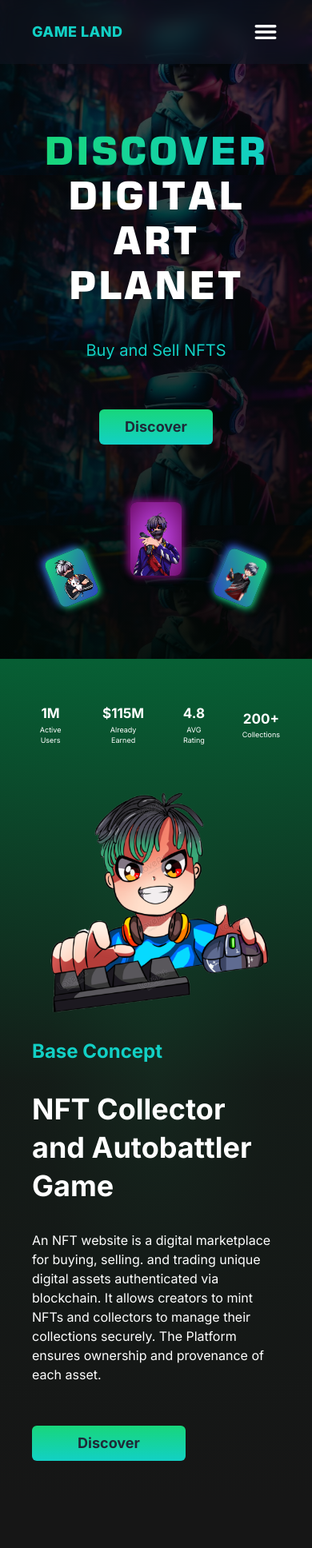
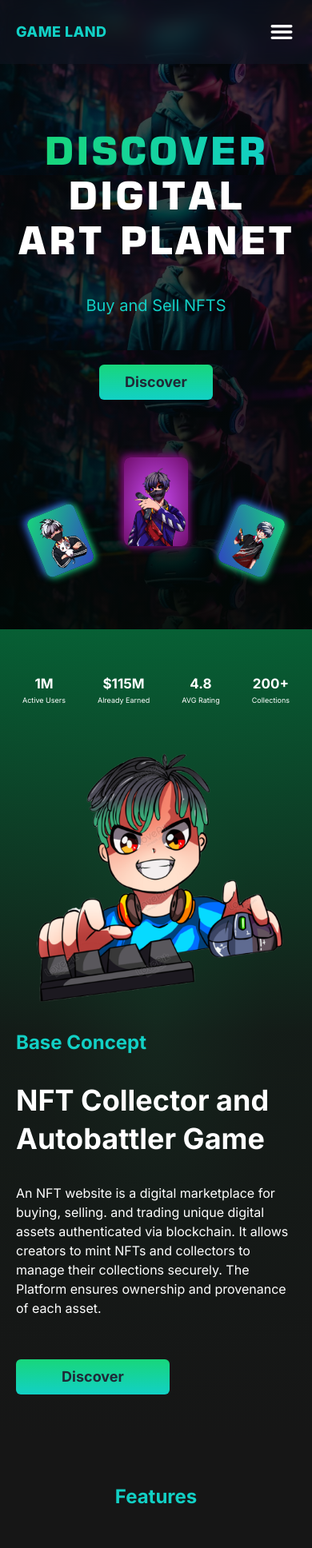
Before and after one commit to eoonayemi/gameland, a Next.js app: page / in a window 390 px wide. Shown: the top 1936 px of the page at 80% size. Built offline with nearby package versions, Linux system fonts and the light colour scheme.

Commit message:
Change the x-axis padding for each section on mobile

```diff
--- a/src/components/footer/index.tsx
+++ b/src/components/footer/index.tsx
@@ -3,7 +3,7 @@ import { Nav } from "../header";
 
 const Footer: React.FC = () => {
   return (
-    <footer className="bg-[#161616] xl:px-28 px-10 py-14 sm:py-10 md:py-20 text-white flex justify-between items-center gap-10 md:gap-20">
+    <footer className="bg-[#161616] xl:px-28 px-5 py-14 sm:py-10 md:py-20 text-white flex justify-between items-center gap-10 md:gap-20">
       <div>Copyright@2024Gameland. All Rights Reserved</div>
       <Nav />
     </footer>
--- a/src/components/header/index.tsx
+++ b/src/components/header/index.tsx
@@ -12,7 +12,7 @@ const Header: React.FC = () => {
   const [mobileNavIsOpen, setMobileNavIsOpen] = useState(false);
   const handleSignUp = () => {};
   return (
-    <header className="flex justify-between items-center bg-[#022422] {bg-transparent} glassmorphism fixed inset-x-0 top-0 text-white xl:px-28 px-10 py-5 h-20 z-40">
+    <header className="flex justify-between items-center bg-[#022422] {bg-transparent} glassmorphism fixed inset-x-0 top-0 text-white xl:px-28 px-5 py-5 h-20 z-40">
       <Logo color="text-[#12D0C5]" />
       <Nav />
       <CustomButton
--- a/src/components/hero/index.tsx
+++ b/src/components/hero/index.tsx
@@ -14,7 +14,7 @@ const Hero: React.FC = () => {
     <section
       className={clsx("bg-[url('/images/hero-bg-img.webp')] bg-contain")}
     >
-      <div className="bg-gradient-to-b from-[#000505]/70 via-[#000505]/75 to-[#010704]/95 xl:px-28 px-10 w-full h-full pb-10 sm:pb-20 md:pb-32 pt-40 md:pt-48 text-white flex flex-col items-center justify-center gap-10">
+      <div className="bg-gradient-to-b from-[#000505]/70 via-[#000505]/75 to-[#010704]/95 xl:px-28 px-5 w-full h-full pb-10 sm:pb-20 md:pb-32 pt-40 md:pt-48 text-white flex flex-col items-center justify-center gap-10">
         <h1
           className={`${squareBold.className} tracking-wider lg:leading-[4.5rem] leading-[3.5rem] text-[3rem] lg:text-6xl text-center font-extrabold uppercase`}
         >
--- a/src/components/sections/BaseConceptSection.tsx
+++ b/src/components/sections/BaseConceptSection.tsx
@@ -5,7 +5,7 @@ import { baseConceptInfo } from "@/constants";
 const BaseConceptSection = () => {
   return (
     <section className="bg-gradient-radial from-[#0e7944] via-[#073820] to-[#062d1a]">
-      <div className="bg-gradient-to-b from-[#076c3bc8] via-[#161616d4] to-[#161616] xl:px-28 px-10 py-14 sm:py-10 md:py-20 text-white flex flex-col justify-center gap-10 md:gap-20">
+      <div className="bg-gradient-to-b from-[#076c3bc8] via-[#161616d4] to-[#161616] xl:px-28 px-5 py-14 sm:py-10 md:py-20 text-white flex flex-col justify-center gap-10 md:gap-20">
         <div className="flex gap-10 sm:gap-16 md:gap-28 lg:gap-36 w-full justify-center items-center">
           {baseConceptInfo.map((item, index) => (
             <InfoContainer key={index} {...item} />
--- a/src/components/sections/BattleSection.tsx
+++ b/src/components/sections/BattleSection.tsx
@@ -3,7 +3,7 @@ import { SectionCard } from "../shared";
 
 const BattleSection = () => {
   return (
-    <section className="bg-[#161616] xl:px-28 px-10 py-14 sm:py-10 md:py-20 text-white flex flex-col justify-center gap-10 md:gap-20">
+    <section className="bg-[#161616] xl:px-28 px-5 py-14 sm:py-10 md:py-20 text-white flex flex-col justify-center gap-10 md:gap-20">
       <SectionCard
         title="Battle"
         subtitle="Fight and Find Rare Creatures with Robot"
--- a/src/components/sections/CallToActionSection.tsx
+++ b/src/components/sections/CallToActionSection.tsx
@@ -3,7 +3,7 @@ import { SectionCard } from "../shared";
 
 const CallToActionSection = () => {
   return (
-    <section className="bg-[#161616] xl:px-28 px-10 py-14 sm:py-10 md:py-20 text-white flex flex-col justify-center items-center gap-10 md:gap-20">
+    <section className="bg-[#161616] xl:px-28 px-5 py-14 sm:py-10 md:py-20 text-white flex flex-col justify-center items-center gap-10 md:gap-20">
       <SectionCard
         subtitle={`Register Now and Play Toka Crypto Game 27 days for Free`}
         description="Increase your power and create the perfect team."
--- a/src/components/sections/ContactAndOthersSection.tsx
+++ b/src/components/sections/ContactAndOthersSection.tsx
@@ -3,7 +3,7 @@ import { ContactCard, InputWithBtn } from "../shared";
 
 const ContactAndOthersSection = () => {
   return (
-    <section className="bg-[#161616] xl:px-28 px-10 py-14 sm:py-10 md:py-20 text-white flex md:grid md:grid-cols-2 flex-col justify-center gap-10 md:flex-row overflow-hidden">
+    <section className="bg-[#161616] xl:px-28 px-5 py-14 sm:py-10 md:py-20 text-white flex md:grid md:grid-cols-2 flex-col justify-center gap-10 md:flex-row overflow-hidden">
       <ContactCard
         title="GAME LAND"
         titleStyles="text-primary font-extrabold"
--- a/src/components/sections/FeaturesSection.tsx
+++ b/src/components/sections/FeaturesSection.tsx
@@ -4,7 +4,7 @@ import { features } from "@/constants";
 
 const FeaturesSection = () => {
   return (
-    <section className="bg-[#161616] xl:px-28 px-10 py-14 sm:py-10 md:py-20 text-white flex flex-col justify-center gap-10 md:gap-20">
+    <section className="bg-[#161616] xl:px-28 px-5 py-14 sm:py-10 md:py-20 text-white flex flex-col justify-center gap-10 md:gap-20">
       <h2 className="text-primary text-center text-2xl md:text-[1.7rem] font-bold">
         Features
       </h2>
--- a/src/components/sections/NFTCollectionsSection.tsx
+++ b/src/components/sections/NFTCollectionsSection.tsx
@@ -3,7 +3,7 @@ import { SectionCard } from "../shared";
 
 const NFTCollectionsSection = () => {
   return (
-    <section className="bg-[#161616] xl:px-28 px-10 py-14 sm:py-10 md:py-20 text-white flex flex-col justify-center gap-10 md:gap-20">
+    <section className="bg-[#161616] xl:px-28 px-5 py-14 sm:py-10 md:py-20 text-white flex flex-col justify-center gap-10 md:gap-20">
       <SectionCard
         title="NFT Collections"
         subtitle="Collect Stolen Pieces of Digital World"
--- a/src/components/sections/ThumbnailSection.tsx
+++ b/src/components/sections/ThumbnailSection.tsx
@@ -3,7 +3,7 @@ import { Thumbnail } from "../shared";
 
 const ThumbnailSection = () => {
   return (
-    <section className="bg-[#161616] xl:px-28 px-10 py-14 sm:py-10 md:py-20 text-white flex flex-col justify-center items-center gap-10 md:gap-20">
+    <section className="bg-[#161616] xl:px-28 px-5 py-14 sm:py-10 md:py-20 text-white flex flex-col justify-center items-center gap-10 md:gap-20">
       <Thumbnail img="/images/thumbnail.png" imgAlt="Thumbnail"/>
     </section>
   );
```
